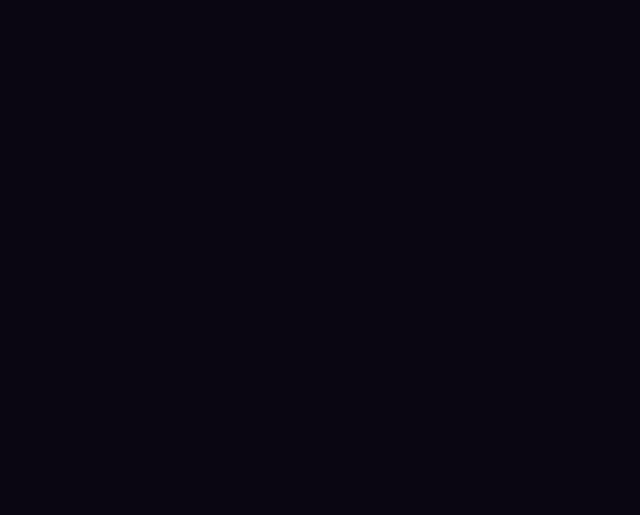
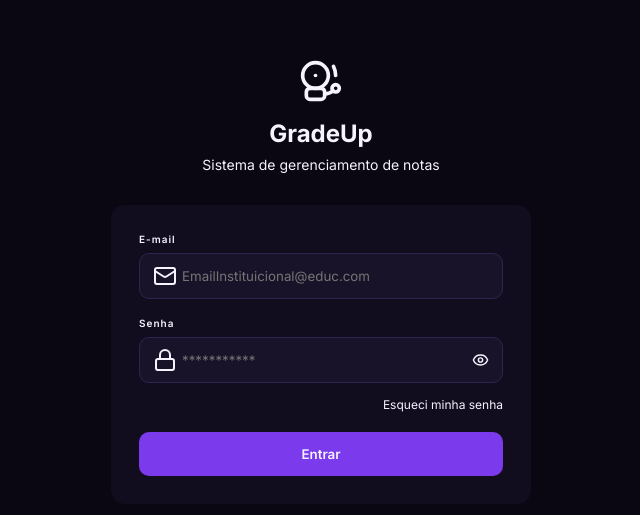
Before and after one commit to Josef-per/sistema-notas, a React (Vite) app: page / in a window 1280 px wide. Shown: the part 119-634 px from the top of the page, without its empty margins (319-959 px from the left). Built offline with nearby package versions, Linux system fonts and the light colour scheme.

Commit message:
refactor: Componentização e atualização de dependencias

```diff
--- a/package.json
+++ b/package.json
@@ -10,7 +10,7 @@
     "preview": "vite preview"
   },
   "dependencies": {
-    "lucide-react": "^1.43.0",
+    "lucide-react": "^1.46.0",
     "react": "^19.2.8",
     "react-dom": "^19.2.8",
     "react-router-dom": "^7.18.3"
--- a/src/App.jsx
+++ b/src/App.jsx
@@ -1,8 +1,15 @@
+//Aqui vou fazer as criações das routes
+import {Routes, Route} from "react-router-dom"
+
+import Login from "./pages/Login/Login"
+
 function App() {
 
   return (
     <>
-
+      <Routes>
+        <Route path="/" element={<Login/>}/>
+      </Routes>
     </>
   )
 }
--- /dev/null
+++ b/src/components/FormField/FormField.css
@@ -0,0 +1,69 @@
+.form-group {
+    display: flex;
+    flex-direction: column;
+    gap: 8px;
+    margin-bottom: 18px;
+}
+
+.form-group label {
+    color: var(--text-secondary);
+    font-size: var(--radius-md);
+    font-weight: 600;
+    letter-spacing: 1px;
+}
+
+.input-container {
+    position: relative;
+    width: 100%;
+}
+
+.input-container input {
+    width: 100%;
+
+    padding: 14px 42px 14px 42px;
+
+    color: var(--text-primary);
+    background-color: var(--color-input);
+
+    border: 1px solid var(--color-border);
+    border-radius: var(--radius-md);
+
+    outline: none;
+}
+
+.input-icon {
+    position: absolute;
+
+    left: 14px;
+    top: 50%;
+
+    transform: translateY(-50%);
+
+    display: flex;
+    align-items: center;
+    justify-content: center;
+
+    color: var(--text-muted);
+
+    pointer-events: none;
+
+    z-index: 1;
+}
+
+.input-end-icon {
+    position: absolute;
+
+    right: 14px;
+    top: 50%;
+
+    transform: translateY(-50%);
+
+    display: flex;
+    align-items: center;
+    justify-content: center;
+}
+
+.input-error {
+    color: var(--color-error);
+    font-size: 12px;
+}
--- /dev/null
+++ b/src/components/FormField/FormField.jsx
@@ -0,0 +1,54 @@
+import React from "react";
+
+import "./FormField.css";
+
+export default function FormFiled({
+    label = "text",
+    id = "text",
+    type = "text",
+    placeholder = "text",
+    icon,
+    endIcon,
+    value,
+    onChange,
+    onBlur,
+    error
+
+}) {
+    return (
+        <div className="form-group">
+            <label htmlFor={id}>
+                {label}
+            </label>
+
+            <div className="input-container">
+                {icon && (
+                    <span className="input-icon">
+                        {icon}
+                    </span>
+                )}
+
+                <input
+                    id={id}
+                    type={type}
+                    placeholder={placeholder}
+                    value={value}
+                    onChange={onChange}
+                    onBlur={onBlur}
+                />
+
+                {endIcon && (
+                    <div className="input-end-icon">
+                        {endIcon}
+                    </div>
+                )}
+            </div>
+
+            {error && (
+                <span className="input-error">
+                    {error}
+                </span>
+            )}
+        </div>
+    );
+}
--- a/src/main.jsx
+++ b/src/main.jsx
@@ -1,10 +1,14 @@
 import { StrictMode } from 'react'
 import { createRoot } from 'react-dom/client'
+import { BrowserRouter } from 'react-router-dom'
+
 import './styles/varibles.css'
 import App from './App.jsx'
 
 createRoot(document.getElementById('root')).render(
   <StrictMode>
-    <App />
+    <BrowserRouter>
+      <App />
+    </BrowserRouter>
   </StrictMode>,
 )
--- a/src/pages/Login/Login.css
+++ b/src/pages/Login/Login.css
@@ -0,0 +1,123 @@
+/* LAYOUT GERAL */
+
+.Login {
+    width: 100%;
+    min-height: 100vh;
+
+    display: flex;
+    align-items: center;
+    justify-content: center;
+
+    background-color: var(--color-background);
+}
+
+.Login_Section {
+    width: 100%;
+    max-width: 420px;
+}
+
+/* HEADER */
+.Login_Title{
+    text-align: center;
+    margin-bottom: 32px;
+}
+
+.Login_Title h1 {
+    color: var(--text-primary);
+
+    margin-top: 16px;
+
+    font-size: 24px;
+}
+
+.Login_Title p {
+    color: var(--text-subtitle);
+
+    margin-top: 8px;
+
+    font-size: 14px;
+}
+
+
+/* ICON */
+
+.Login_Icon {
+    width: 44px;
+    height: 44px;
+
+    margin: 0 auto;
+
+    display: flex;
+    align-items: center;
+    justify-content: center;
+
+    border-radius: 14px;
+
+    background-color: var(--color-icon-background);
+    border: 1px solid var(--color-border-icon);
+}
+
+
+
+/* CARD */
+
+.Login_Card {
+    padding: 28px;
+
+    background-color: var(--color-surface);
+
+    border: 1px solid var(--color-border-card);
+    border-radius: var(--radius-lg);
+}
+
+
+/* LINK DE SENHA */
+
+.Forgot_Password {
+    display: block;
+
+    margin-top: -4px;
+    margin-bottom: 20px;
+
+    text-align: right;
+
+    color: var(--color-link);
+
+    font-size: 12px;
+    text-decoration: none;
+}
+
+
+/* BOTÃO */
+
+.Login_BtnEntrar {
+    width: 100%;
+
+    padding: 14px;
+
+    border: none;
+    border-radius: var(--radius-md);
+
+    background-color: var(--color-primary);
+
+    color: var(--text-primary);
+
+    font-weight: 600;
+
+    cursor: pointer;
+}
+
+.Password_Toggle {
+    display: flex;
+    align-items: center;
+    justify-content: center;
+
+    padding: 0;
+
+    border: none;
+    background: transparent;
+
+    color: var(--text-muted);
+
+    cursor: pointer;
+}
--- a/src/pages/Login/Login.jsx
+++ b/src/pages/Login/Login.jsx
@@ -1,7 +1,22 @@
-import {BellElectric} from "lucide-react"
+import React, { useState } from "react"
+import {BellElectric, Mail, Lock, Eye, EyeOff} from "lucide-react"
 import {Link} from "react-router-dom"
 
+import "./Login.css"
+import FormFiled from "../../components/FormField/FormField"
+
 export default function Login(){
+
+    //estados padrão da tela
+    const [mail, setMail] = useState("");
+    const [password, setPassword] = useState("");
+
+    //estados de erro da tela
+    const [mailError, setMailError] = useState("");
+    const [passwordError, setPasswordError] = useState("");
+
+    //estados da página
+    const [showPassword, setShowPassword] = useState(false);
 
     //aqui ta o nosso front-end
     return(
@@ -10,7 +25,7 @@ export default function Login(){
                 <section className="Login_Section">
 
                     <div className="Login_Title">
-                        <BellElectric />
+                        <BellElectric className="Login_Icon"/>
                         <h1>GradeUp</h1>
                         <p>Sistema de gerenciamento de notas</p>
                     </div>
@@ -18,12 +33,48 @@ export default function Login(){
                     <div className="Login_Card">
                         <form className="Login_Form">
                             {/*Aqui vamos colocar os comnentes dos campos de cadastro*/}
+                            <FormFiled
+                                label="E-mail"
+                                id="Email"
+                                type="email"
+                                placeholder="EmailInstituicional@educ.com"
+                                icon={<Mail/>}
+                                value={mail}
+                                onChange = {(event) => setMail(event.target.value)}
+                                error={mailError}
+                            />
 
-                            <Link>
-                                {/*Colocar o link de esqueci senha*/}
+                            <FormFiled
+                                label="Senha"
+                                id="password"
+                                type= {showPassword ? "text" : "password"}
+                                placeholder="***********"
+                                icon={<Lock/>}
+                                value={password}
+                                onChange = {(event) => setPassword(event.target.value)}
+                                error={passwordError}
+                                endIcon={
+                                    <button
+                                        type="button"
+                                        className="Password_Toggle"
+                                        onClick={() => setShowPassword(!showPassword)}
+                                    >
+                                        {showPassword
+                                            ? <EyeOff size={17}/>
+                                            : <Eye size={17}/>
+                                        }
+                                    </button>
+                                }
+                            />
+
+                            <Link
+                                to="#"
+                                className="Forgot_Password"
+                            >
+                                <span>Esqueci minha senha</span>
                             </Link>
 
-                            <button className="Login_Entrar">
+                            <button className="Login_BtnEntrar">
                                 Entrar
                             </button>
                         </form>
```
Also changed, not shown: 1 other file (tests, documents, lock files or other folders).
